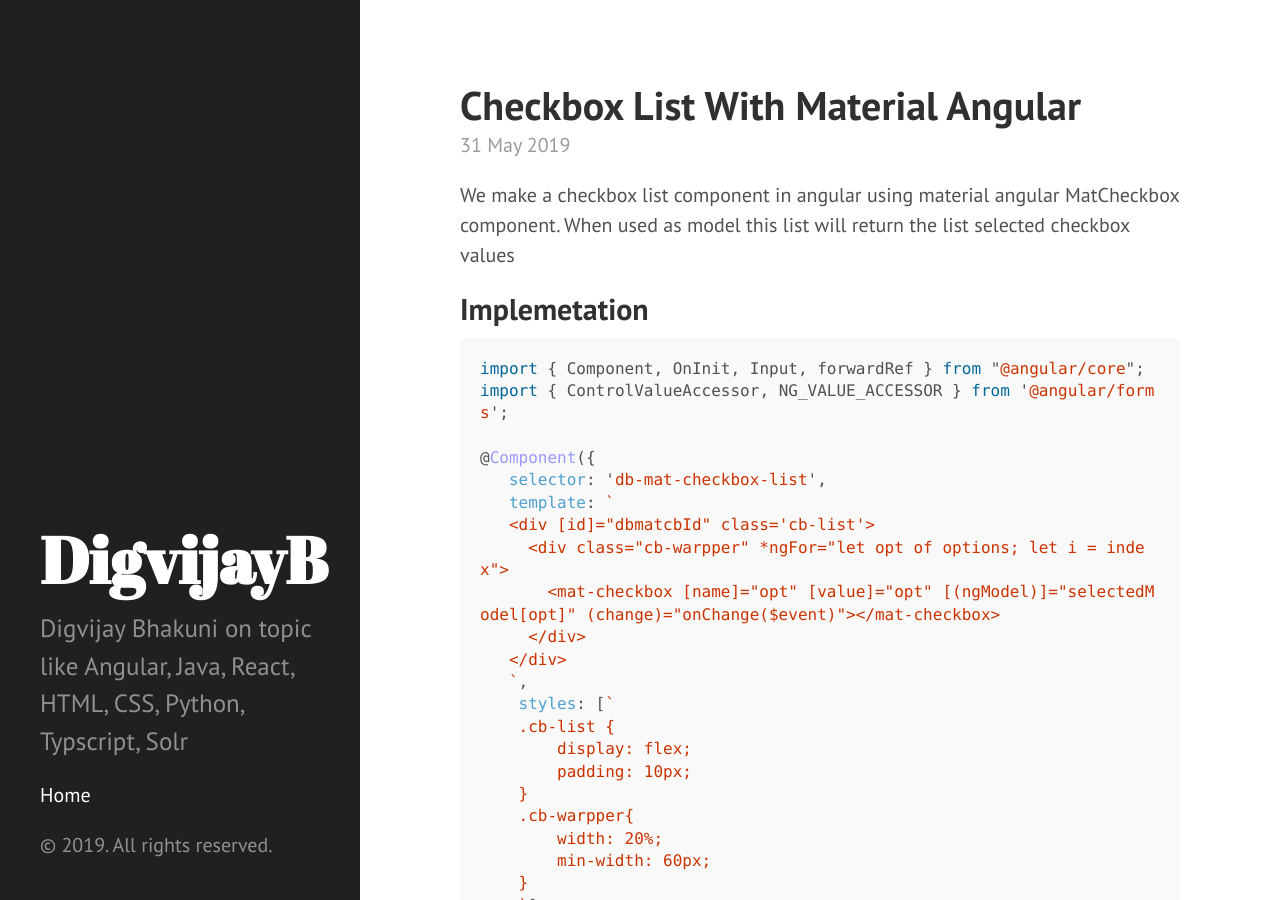
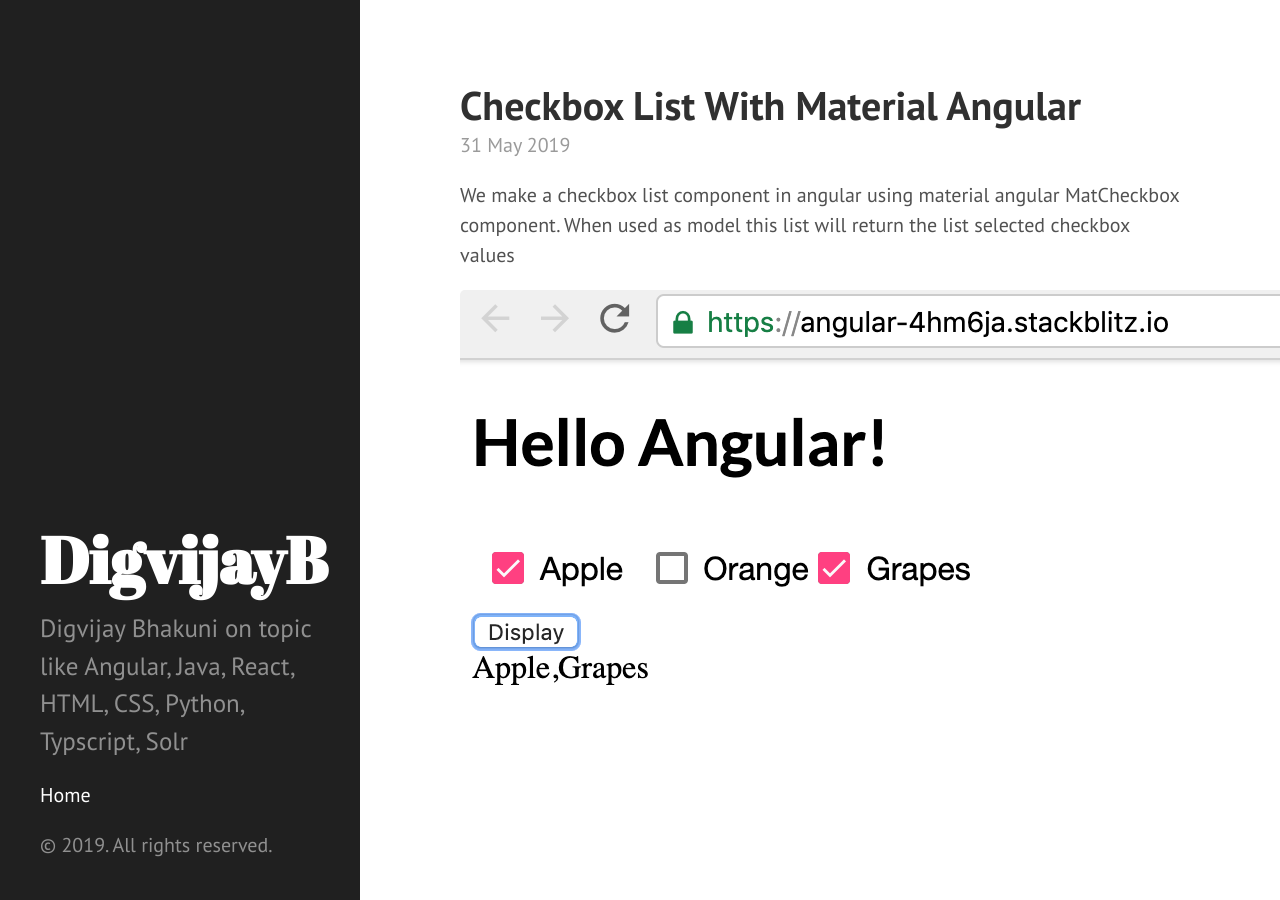
Before and after one commit to digvijaybhakuni/digvijaybhakuni.github.io, a Jekyll site: the page built from _posts/2019-05-31-checkbox-list-with-material-angular.md, in a window 1280 px wide and 900 px high. Built offline with Jekyll 4.4.1, drawn with Linux system fonts in a browser that asks for light colours.

Commit message:
Update Blog “2019-05-31-checkbox-list-with-material-angular”

```diff
--- a/_posts/2019-05-31-checkbox-list-with-material-angular.md
+++ b/_posts/2019-05-31-checkbox-list-with-material-angular.md
@@ -7,6 +7,8 @@ thumbnail: /images/uploads/markus-spiske-109588-unsplash.jpg
 rating: 4
 ---
 We make a checkbox list component in angular using material angular MatCheckbox component. When used as model this list will return the list selected checkbox values
+
+![Checkbox List Screenshot](/images/uploads/screenshot-2019-06-01-at-14.53.24.png "Checkbox List")
 
 <!-- more -->
 
```
